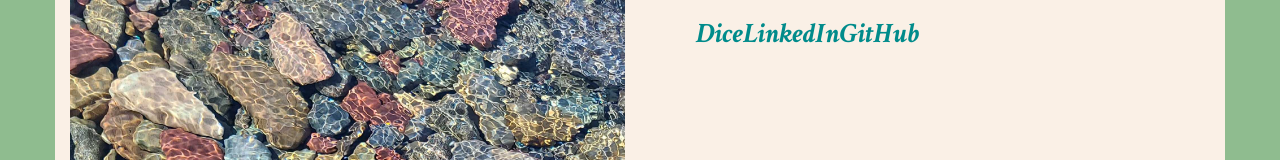
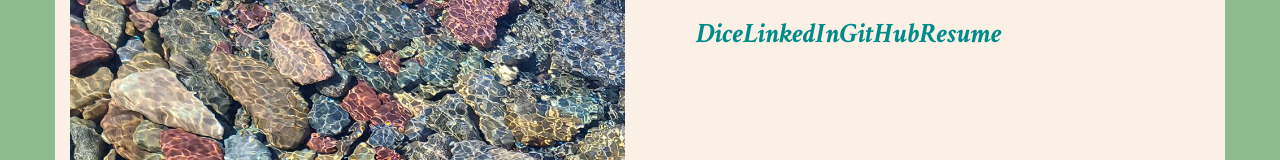
Before and after one commit to carryegaulin31/portfolio-site, a plain HTML site: page index.html in a window 1280 px wide. Shown: the top 160 px of the page. Drawn offline with nearby package versions, Linux system fonts and the light colour scheme.

Commit message:
href update

```diff
--- a/index.html
+++ b/index.html
@@ -30,10 +30,13 @@
                 </div>
                 <div class="social">
                     <ul>
-
+                        <a target="blank" href="CarryeGaulinFinalResume.pdf">Resume</a>
+                        </li>
                         <a target="blank" href="https://github.com/carryegaulin31">GitHub</a></li>
                         <a target="blank" href="https://www.linkedin.com/in/carrye-gaulin-5662b21b7/">LinkedIn</a></li>
-                        <a target="blank" href="https://www.dice.com/profile/publicview/8880d9781cece49457ea5614c4a878ca">Dice</a></li>
+                        <a target="blank"
+                            href="https://www.dice.com/profile/publicview/8880d9781cece49457ea5614c4a878ca">Dice</a>
+                        </li>
                     </ul>
 
                 </div>
```
